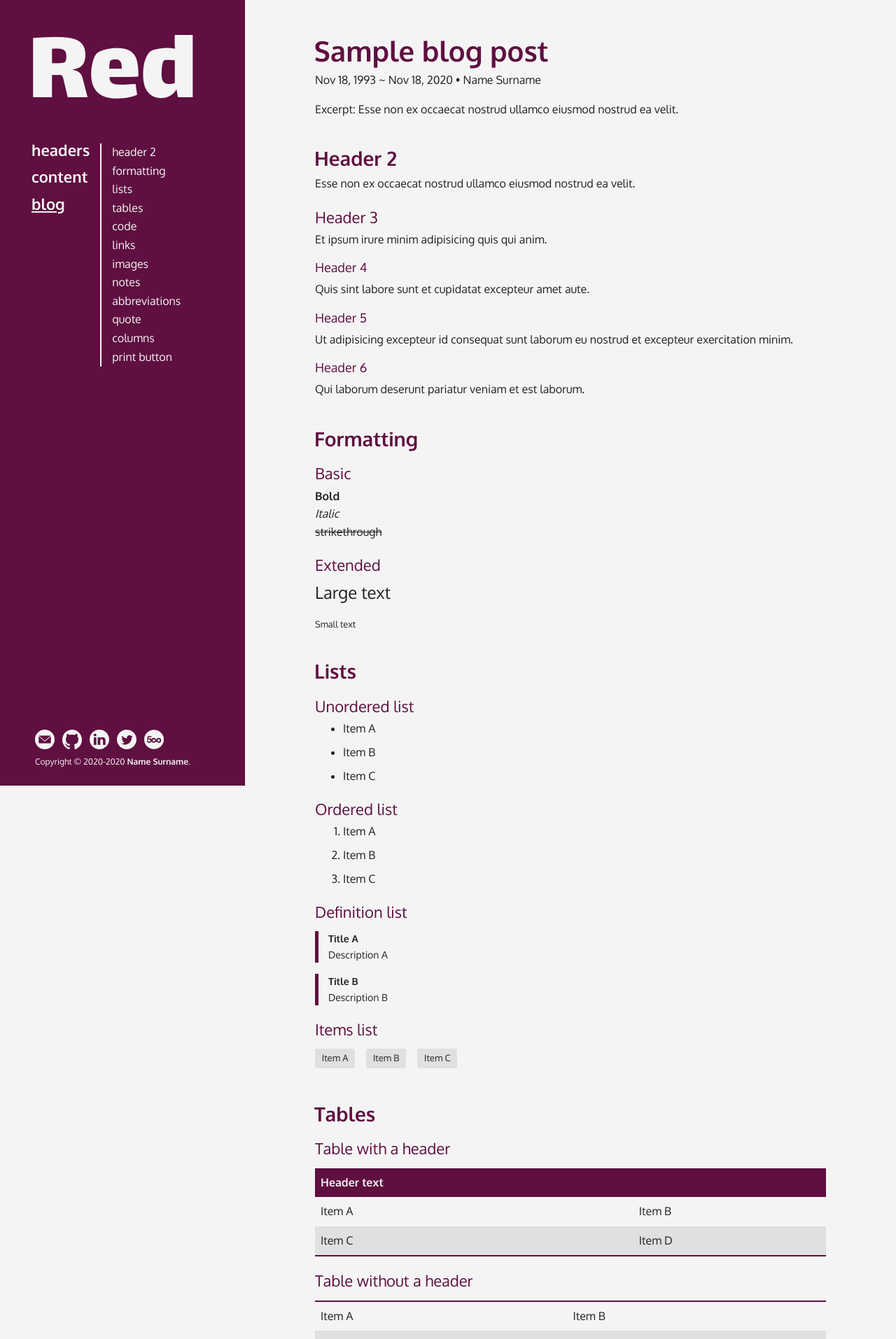
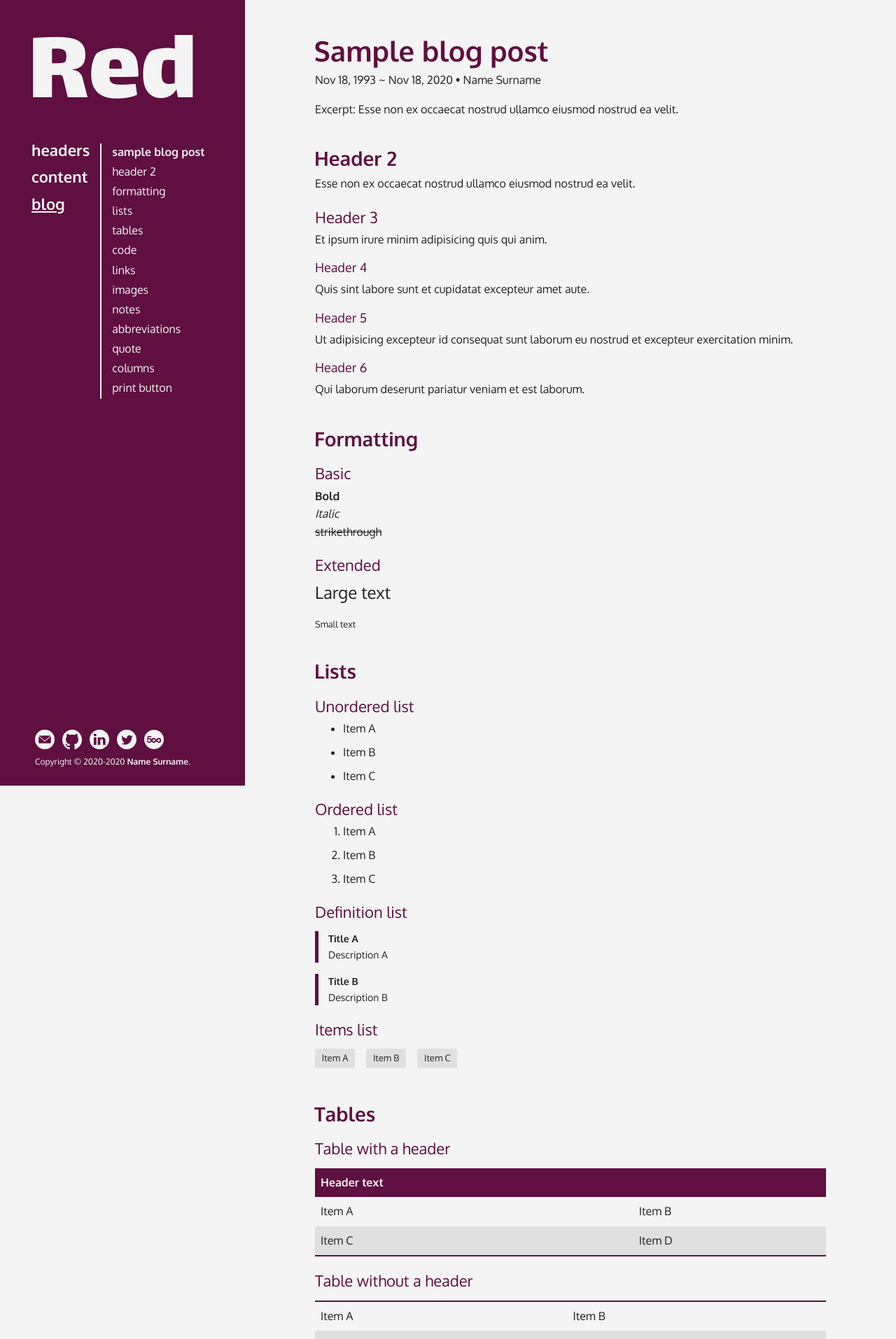
Before and after one commit to rafalkaron/r-jekyll-theme, a Jekyll site: the page built from _posts/1993-11-18-sample-blog-post.md, in a window 1280 px wide. Shown: the top 1914 px of the page at 70% size. Built offline with Jekyll 4.4.1, drawn with Linux system fonts in a browser that asks for light colours; some web fonts are replaced.

Commit message:
toc update

```diff
--- a/_includes/header.html
+++ b/_includes/header.html
@@ -17,6 +17,10 @@
                 {% include toc/sections.html html=content anchor_class="nav-link" h_min=1 h_max=1 sanitize=true skip_no_ids=true %}
 
                 {%- if page.layout == "post" -%}
+                <ul>
+                    <li><a style="font-weight: bold;" href="#top" class="nav-link">{{ page.title }}</a></li>
+                </ul>
+
                 {% include toc/sections.html html=content anchor_class="nav-link" h_min=2 h_max=2 sanitize=true skip_no_ids=true %}
                 {%- endif %}
             </div>
--- a/_sass/r/layout/desktop.scss
+++ b/_sass/r/layout/desktop.scss
@@ -117,7 +117,7 @@ div#toc-pages li {
 }
 div#toc-sections li {
     list-style: none;
-    padding-bottom: 0.1rem;
+    padding-bottom: 0.25rem;
 }
 
 /* Navigation links */
```
Also changed, not shown: _drafts/2020-12-30-draft-post.md (+7 -1 lines).
